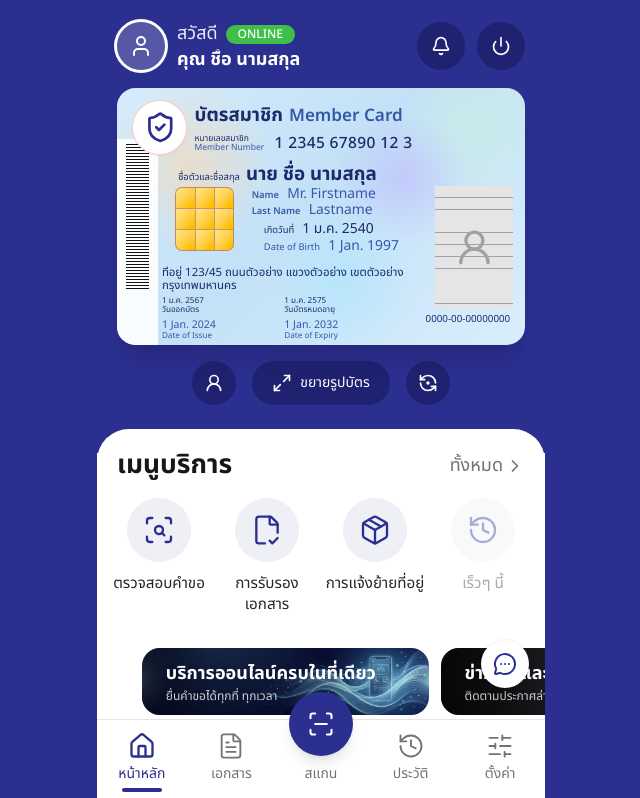
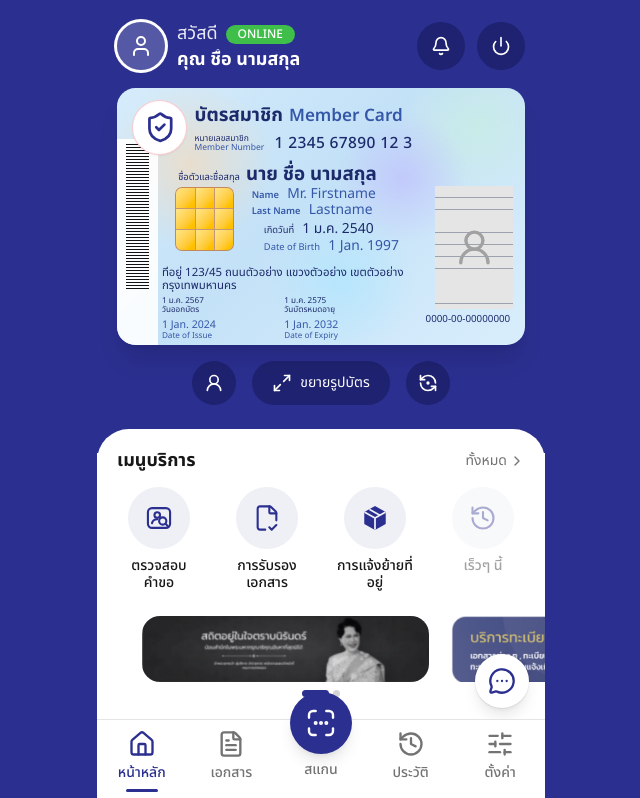
Before and after one commit to Jantories/jantorieq, a Next.js app: page / in a window 1280 px wide. Shown: the top 798 px of the page, without its empty margins (319-959 px from the left). Built offline with nearby package versions, Linux system fonts and the light colour scheme.

Commit message:
Match service menu, banners and bottom nav to reference app

```diff
--- a/components/app/announcements.tsx
+++ b/components/app/announcements.tsx
@@ -4,7 +4,7 @@ import { announcements, sections } from '@/lib/app-content'
 
 export function Announcements({ onAction }: { onAction: (msg: string) => void }) {
   return (
-    <section aria-label={sections.announcements} className="mt-8">
+    <section aria-label={sections.announcements} className="mt-6">
       <SectionHeader title={sections.announcements} onAll={() => onAction(`ดู${sections.announcements}`)} />
       <ul className="mt-5 flex flex-col gap-3 px-5">
         {announcements.map((item) => (
--- a/components/app/app-shell.tsx
+++ b/components/app/app-shell.tsx
@@ -78,11 +78,11 @@ export function AppShell() {
           type="button"
           onClick={() => setChatOpen(true)}
           aria-label="แชทบอท"
-          className={`fixed right-[max(1rem,calc(50%-14rem+1rem))] z-30 flex size-12 items-center justify-center rounded-full bg-white text-brand shadow-lg ring-1 ring-black/5 transition active:scale-95 ${
-            screen ? 'bottom-8' : 'bottom-28'
+          className={`fixed right-[max(1rem,calc(50%-14rem+1rem))] z-30 flex size-[54px] items-center justify-center rounded-full bg-white text-brand shadow-lg ring-1 ring-black/5 transition active:scale-95 ${
+            screen ? 'bottom-8' : 'bottom-[calc(max(env(safe-area-inset-bottom),0.5rem)_+_84px)]'
           }`}
         >
-          <MessageCircleMore className="size-6" />
+          <MessageCircleMore className="size-7" />
         </button>
 
         {!screen && (
--- a/components/app/banner-carousel.tsx
+++ b/components/app/banner-carousel.tsx
@@ -2,6 +2,8 @@
 
 import { useRef, useState } from 'react'
 import { banners } from '@/lib/app-content'
+
+const SLIDE_GAP = 22
 
 export function BannerCarousel({ onAction }: { onAction: (msg: string) => void }) {
   const [index, setIndex] = useState(0)
@@ -9,7 +11,7 @@ export function BannerCarousel({ onAction }: { onAction: (msg: string) => void }
 
   function slideWidth() {
     const first = trackRef.current?.firstElementChild as HTMLElement | null
-    return first ? first.offsetWidth + 12 : 1
+    return first ? first.offsetWidth + SLIDE_GAP : 1
   }
 
   function handleScroll() {
@@ -23,37 +25,39 @@ export function BannerCarousel({ onAction }: { onAction: (msg: string) => void }
   }
 
   return (
-    <section aria-label="แบนเนอร์" className="mt-8">
+    <section aria-label="แบนเนอร์" className="mt-2.5">
       <div
         ref={trackRef}
         onScroll={handleScroll}
-        className="flex snap-x snap-mandatory gap-3 overflow-x-auto px-[10%] [scrollbar-width:none] [&::-webkit-scrollbar]:hidden"
+        style={{ columnGap: SLIDE_GAP }}
+        className="flex snap-x snap-mandatory items-end overflow-x-auto px-[10%] [scrollbar-width:none] [&::-webkit-scrollbar]:hidden"
       >
-        {banners.map((b, i) => (
+        {banners.map((b) => (
           <button
-            key={i}
+            key={b.src}
             type="button"
             onClick={() => onAction(b.title)}
-            className="relative block aspect-[4.3/1] w-[80%] shrink-0 snap-center overflow-hidden rounded-2xl text-left"
+            aria-label={b.title}
+            className="block w-[80%] shrink-0 snap-center"
           >
-            <img src={b.src || '/placeholder.svg'} alt="" className="absolute inset-0 size-full object-cover" />
-            <span className="absolute inset-0 bg-gradient-to-r from-black/60 to-transparent" />
-            <span className="relative flex h-full flex-col justify-center px-6">
-              <span className="text-lg font-bold text-white">{b.title}</span>
-              <span className="text-xs text-white/80">{b.sub}</span>
-            </span>
+            <img
+              src={b.src}
+              alt=""
+              draggable={false}
+              className={b.overflow ? 'block h-auto w-full' : 'block aspect-[4.3/1] w-full rounded-2xl object-cover'}
+            />
           </button>
         ))}
       </div>
-      <div className="mt-4 flex justify-center gap-2">
-        {banners.map((_, i) => (
+      <div className="mt-2 flex justify-center gap-1">
+        {banners.map((b, i) => (
           <button
-            key={i}
+            key={b.src}
             type="button"
             onClick={() => goTo(i)}
             aria-label={`แบนเนอร์ที่ ${i + 1}`}
             aria-current={i === index}
-            className={`h-2.5 rounded-full transition-all ${i === index ? 'w-14 bg-brand' : 'w-2.5 bg-neutral-300'}`}
+            className={`h-[7px] rounded-full transition-all ${i === index ? 'w-[27px] bg-brand' : 'w-[7px] bg-neutral-300'}`}
           />
         ))}
       </div>
--- a/components/app/bottom-nav.tsx
+++ b/components/app/bottom-nav.tsx
@@ -1,4 +1,4 @@
-import { House, FileText, History, SlidersHorizontal, ScanLine } from 'lucide-react'
+import { House, FileText, History, SlidersHorizontal } from 'lucide-react'
 import { nav } from '@/lib/app-content'
 
 export type TabId = 'home' | 'docs' | 'history' | 'settings'
@@ -12,6 +12,17 @@ export const tabs: { id: TabId; label: string; icon: typeof House }[] = [
 
 type Props = { active: TabId; onChange: (t: TabId) => void; onScan: () => void }
 
+function ScanIcon() {
+  return (
+    <svg viewBox="0 0 24 24" className="size-8" fill="none" stroke="currentColor" strokeWidth="1.8" strokeLinecap="round" strokeLinejoin="round" aria-hidden="true">
+      <path d="M3 8V6a3 3 0 0 1 3-3h2M16 3h2a3 3 0 0 1 3 3v2M21 16v2a3 3 0 0 1-3 3h-2M8 21H6a3 3 0 0 1-3-3v-2" />
+      <circle cx="8" cy="12" r="0.6" fill="currentColor" />
+      <circle cx="12" cy="12" r="0.6" fill="currentColor" />
+      <circle cx="16" cy="12" r="0.6" fill="currentColor" />
+    </svg>
+  )
+}
+
 export function BottomNav({ active, onChange, onScan }: Props) {
   const renderTab = ({ id, label, icon: Icon }: (typeof tabs)[number]) => {
     const isActive = id === active
@@ -21,11 +32,11 @@ export function BottomNav({ active, onChange, onScan }: Props) {
         type="button"
         onClick={() => onChange(id)}
         aria-current={isActive ? 'page' : undefined}
-        className={`flex flex-1 flex-col items-center gap-1 pt-3 transition ${isActive ? 'text-brand' : 'text-neutral-500 hover:text-neutral-700'}`}
+        className={`flex flex-1 flex-col items-center pt-2.5 transition ${isActive ? 'text-brand' : 'text-neutral-500 hover:text-neutral-700'}`}
       >
-        <Icon className="size-7" strokeWidth={isActive ? 2 : 1.6} />
-        <span className="text-sm">{label}</span>
-        <span className={`h-1 w-10 rounded-full ${isActive ? 'bg-brand' : 'bg-transparent'}`} />
+        <Icon className="size-7" strokeWidth={2} />
+        <span className="mt-1.5 text-sm font-medium leading-[17px]">{label}</span>
+        <span className={`mt-2 h-[3px] w-8 rounded-full ${isActive ? 'bg-brand' : 'bg-transparent'}`} />
       </button>
     )
   }
@@ -35,18 +46,20 @@ export function BottomNav({ active, onChange, onScan }: Props) {
       aria-label="เมนูหลัก"
       className="fixed bottom-0 left-1/2 z-40 w-full max-w-md -translate-x-1/2 border-t border-neutral-200 bg-white pb-[max(env(safe-area-inset-bottom),0.5rem)]"
     >
-      <div className="flex items-end">
+      <div className="flex items-stretch">
         {tabs.slice(0, 2).map(renderTab)}
-        <div className="flex flex-1 flex-col items-center">
+        <div className="relative flex-1">
           <button
             type="button"
             onClick={onScan}
             aria-label={nav.scan}
-            className="-mt-10 flex size-16 items-center justify-center rounded-full bg-brand text-white shadow-lg transition active:scale-95"
+            className="absolute -top-7 left-1/2 flex size-[62px] -translate-x-1/2 items-center justify-center rounded-full bg-brand text-white shadow-lg transition active:scale-95"
           >
-            <ScanLine className="size-7" strokeWidth={1.75} />
+            <ScanIcon />
           </button>
-          <span className="mt-2 pb-2 text-sm text-neutral-500">{nav.scan}</span>
+          <span className="absolute left-1/2 top-[41px] -translate-x-1/2 text-sm font-medium leading-[17px] text-neutral-500">
+            {nav.scan}
+          </span>
         </div>
         {tabs.slice(2).map(renderTab)}
       </div>
--- a/components/app/service-menu.tsx
+++ b/components/app/service-menu.tsx
@@ -1,19 +1,47 @@
-import { ChevronRight, ScanSearch, FileCheck2, Package, History } from 'lucide-react'
+import { ChevronRight, FileCheck2, History } from 'lucide-react'
 import { sections, services } from '@/lib/app-content'
 
-const icons = { check: ScanSearch, certify: FileCheck2, move: Package, soon: History }
+const CIRCLE = '#eef0f6'
+
+function CheckRequestIcon() {
+  return (
+    <svg viewBox="0 0 24 24" className="size-7" fill="none" stroke="currentColor" strokeWidth="1.8" strokeLinecap="round" strokeLinejoin="round" aria-hidden="true">
+      <rect x="2.5" y="3.5" width="19" height="17" rx="3.5" />
+      <circle cx="10.5" cy="9.5" r="2.4" />
+      <path d="M6 16.5c.5-2.2 2.2-3.4 4.5-3.4" />
+      <circle cx="15.2" cy="14.6" r="3.1" fill="none" />
+      <path d="m17.6 17 2.4 2.4" />
+    </svg>
+  )
+}
+
+function MoveIcon() {
+  return (
+    <svg viewBox="0 0 24 24" className="size-7" fill="currentColor" stroke="currentColor" strokeWidth="1.6" strokeLinejoin="round" aria-hidden="true">
+      <path d="M12 2.6 20.4 7.3v9.4L12 21.4 3.6 16.7V7.3Z" />
+      <path d="M3.6 7.3 12 12l8.4-4.7M12 12v9.4M7.8 4.9l8.4 4.7" fill="none" stroke={CIRCLE} strokeWidth="1.5" strokeLinecap="round" />
+    </svg>
+  )
+}
+
+const icons = {
+  check: CheckRequestIcon,
+  certify: () => <FileCheck2 className="size-7" strokeWidth={1.8} />,
+  move: MoveIcon,
+  soon: () => <History className="size-7" strokeWidth={1.8} />,
+}
 
 export function SectionHeader({ title, onAll }: { title: string; onAll: () => void }) {
   return (
     <div className="flex items-center justify-between px-5">
-      <h2 className="text-2xl font-bold text-neutral-900">{title}</h2>
+      <h2 className="text-lg font-bold leading-6 text-neutral-900">{title}</h2>
       <button
         type="button"
         onClick={onAll}
-        className="flex items-center gap-0.5 text-lg text-neutral-500 transition hover:text-brand"
+        className="flex items-center gap-0.5 text-sm text-neutral-500 transition hover:text-brand"
       >
         {sections.seeAll}
-        <ChevronRight className="size-5" />
+        <ChevronRight className="size-4" />
       </button>
     </div>
   )
@@ -23,21 +51,24 @@ export function ServiceMenu() {
   return (
     <section aria-label={sections.services}>
       <div className="flex items-center justify-between px-5">
-        <h2 className="text-[1.65rem] font-bold leading-tight text-neutral-900">{sections.services}</h2>
-        <span className="flex items-center gap-0.5 text-lg text-neutral-500">
+        <h2 className="text-lg font-bold leading-6 text-neutral-900">{sections.services}</h2>
+        <span className="flex items-center gap-0.5 text-sm text-neutral-500">
           {sections.seeAll}
-          <ChevronRight className="size-5" />
+          <ChevronRight className="size-4" />
         </span>
       </div>
-      <ul className="mt-4 grid grid-cols-4 gap-0 px-2">
+      <ul className="mt-3.5 grid grid-cols-4 px-2">
         {services.map(({ id, label, disabled }) => {
           const Icon = icons[id]
           return (
-            <li key={id} className={`flex flex-col items-center gap-3 ${disabled ? 'opacity-40' : ''}`}>
-              <span className="flex size-16 items-center justify-center rounded-full bg-[#eef0f6] text-brand">
-                <Icon className="size-8" strokeWidth={1.75} />
+            <li key={id} className={`flex flex-col items-center gap-2 ${disabled ? 'opacity-40' : ''}`}>
+              <span
+                style={{ backgroundColor: CIRCLE }}
+                className="flex size-[62px] items-center justify-center rounded-full text-brand"
+              >
+                <Icon />
               </span>
-              <span className="text-balance px-1 text-center text-[0.95rem] leading-snug text-neutral-800">{label}</span>
+              <span className="w-[76px] text-center text-sm font-medium leading-[17px] text-neutral-900">{label}</span>
             </li>
           )
         })}
--- a/lib/app-content.ts
+++ b/lib/app-content.ts
@@ -53,9 +53,8 @@ export const services = [
 ] as const
 
 export const banners = [
-  { src: '/images/banner-1.png', title: 'บริการออนไลน์ครบในที่เดียว', sub: 'ยื่นคำขอได้ทุกที่ ทุกเวลา' },
-  { src: '/images/banner-2.png', title: 'ข่าวสารและกิจกรรม', sub: 'ติดตามประกาศล่าสุดได้ที่นี่' },
-  { src: '/images/banner-1.png', title: 'แบนเนอร์ที่ 3', sub: 'เปลี่ยนรูปและข้อความได้ในไฟล์นี้' },
+  { src: '/images/banner-memorial.png', title: 'สถิตอยู่ในใจตราบนิรันดร์', overflow: false },
+  { src: '/images/banner-registration.png', title: 'บริการทะเบียนออนไลน์', overflow: true },
 ]
 
 export const announcements = [
```
Also changed, not shown: public/images/banner-memorial.png (added), public/images/banner-registration.png (added).
